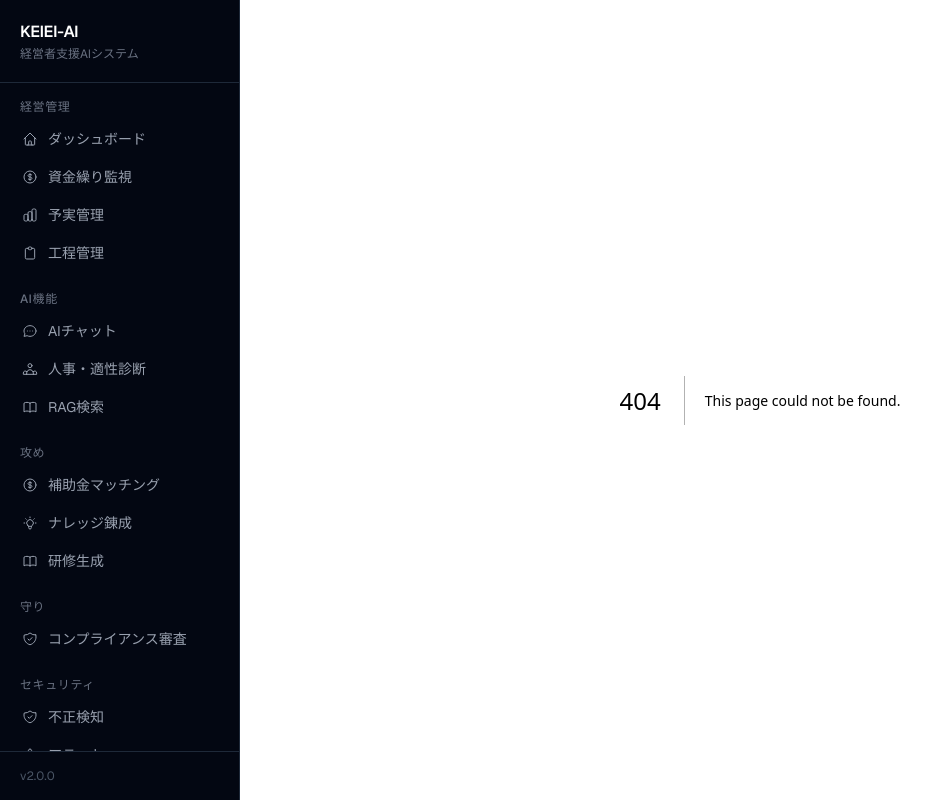
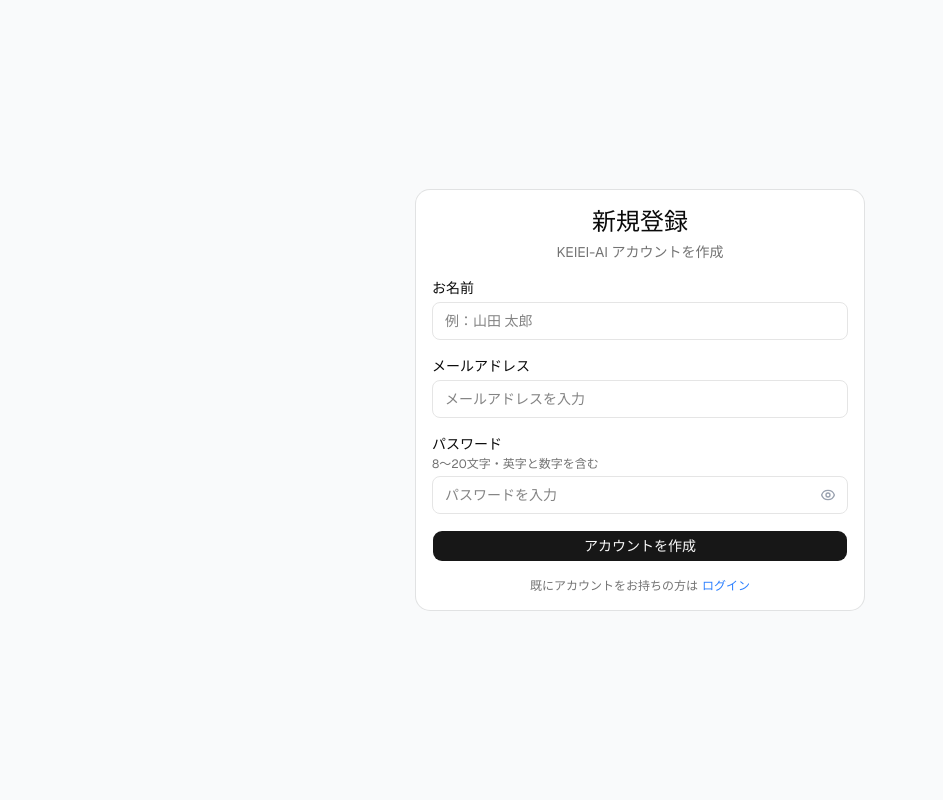
Before and after one commit to 7-mitch/keiei-ai-frontend, a Next.js app: page /register in a window 1280 px wide. Before the commit this address had no page. Shown: the whole page, without its empty margins (0-943 px from the left). Built offline with nearby package versions, Linux system fonts and the light colour scheme; no server answers.

Commit message:
feat: 新規登録・パスワードリセットページ追加、サイドバー非表示パス追加

```diff
--- /dev/null
+++ b/src/app/register/page.tsx
@@ -0,0 +1,154 @@
+"use client";
+import { useState } from "react";
+import { useRouter } from "next/navigation";
+import { api } from "@/lib/api";
+import { Card, CardContent, CardHeader, CardTitle } from "@/components/ui/card";
+import { Button } from "@/components/ui/button";
+
+export default function RegisterPage() {
+  const router = useRouter();
+  const [name,      setName]      = useState("");
+  const [email,     setEmail]     = useState("");
+  const [password,  setPassword]  = useState("");
+  const [showPass,  setShowPass]  = useState(false);
+  const [passError, setPassError] = useState("");
+  const [error,     setError]     = useState("");
+  const [loading,   setLoading]   = useState(false);
+
+  const validatePassword = (value: string) => {
+    if (value.length === 0) { setPassError(""); return; }
+    if (value.length < 8) {
+      setPassError("8文字以上で入力してください");
+    } else if (value.length > 20) {
+      setPassError("20文字以内で入力してください");
+    } else if (!/[a-zA-Z]/.test(value) || !/[0-9]/.test(value)) {
+      setPassError("英字と数字を両方含めてください");
+    } else {
+      setPassError("");
+    }
+  };
+
+  const handleRegister = async () => {
+    if (!name || !email || !password) {
+      setError("すべての項目を入力してください");
+      return;
+    }
+    if (passError) return;
+    setLoading(true);
+    setError("");
+    try {
+      await api.post("/api/auth/register", {
+        name,
+        email,
+        password,
+        role: "operator",
+      });
+      router.push("/login");
+    } catch (e: any) {
+      setError(e?.response?.data?.detail || "登録に失敗しました");
+    } finally {
+      setLoading(false);
+    }
+  };
+
+  return (
+    <div className="flex items-center justify-center min-h-screen bg-gray-50">
+      <Card className="w-full max-w-md">
+        <CardHeader>
+          <CardTitle className="text-2xl text-center">新規登録</CardTitle>
+          <p className="text-center text-muted-foreground text-sm">
+            KEIEI-AI アカウントを作成
+          </p>
+        </CardHeader>
+        <CardContent className="space-y-4">
+
+          {/* 名前 */}
+          <div>
+            <label htmlFor="name" className="text-sm font-medium">お名前</label>
+            <input
+              id="name"
+              name="name"
+              type="text"
+              value={name}
+              onChange={(e) => setName(e.target.value)}
+              placeholder="例：山田 太郎"
+              autoComplete="name"
+              className="w-full mt-1 px-3 py-2 border rounded-md text-sm focus:outline-none focus:ring-2 focus:ring-blue-500"
+            />
+          </div>
+
+          {/* メールアドレス */}
+          <div>
+            <label htmlFor="email" className="text-sm font-medium">メールアドレス</label>
+            <input
+              id="email"
+              name="email"
+              type="email"
+              value={email}
+              onChange={(e) => setEmail(e.target.value)}
+              placeholder="メールアドレスを入力"
+              autoComplete="email"
+              className="w-full mt-1 px-3 py-2 border rounded-md text-sm focus:outline-none focus:ring-2 focus:ring-blue-500"
+            />
+          </div>
+
+          {/* パスワード */}
+          <div>
+            <label htmlFor="password" className="text-sm font-medium">パスワード</label>
+            <p className="text-xs text-muted-foreground mt-0.5">
+              8〜20文字・英字と数字を含む
+            </p>
+            <div className="relative mt-1">
+              <input
+                id="password"
+                name="password"
+                type={showPass ? "text" : "password"}
+                value={password}
+                onChange={(e) => { setPassword(e.target.value); validatePassword(e.target.value); }}
+                placeholder="パスワードを入力"
+                autoComplete="new-password"
+                className={`w-full px-3 py-2 pr-10 border rounded-md text-sm focus:outline-none focus:ring-2 ${
+                  passError ? "border-red-400 focus:ring-red-400" : "focus:ring-blue-500"
+                }`}
+              />
+              <button
+                type="button"
+                onClick={() => setShowPass(!showPass)}
+                aria-label={showPass ? "パスワードを隠す" : "パスワードを表示"}
+                className="absolute right-3 top-1/2 -translate-y-1/2 text-gray-400 hover:text-gray-600"
+                tabIndex={-1}
+              >
+                {showPass ? (
+                  <svg xmlns="http://www.w3.org/2000/svg" className="w-4 h-4" fill="none" viewBox="0 0 24 24" stroke="currentColor">
+                    <path strokeLinecap="round" strokeLinejoin="round" strokeWidth={2} d="M13.875 18.825A10.05 10.05 0 0112 19c-4.478 0-8.268-2.943-9.543-7a9.97 9.97 0 011.563-3.029m5.858.908a3 3 0 114.243 4.243M9.878 9.878l4.242 4.242M9.88 9.88l-3.29-3.29m7.532 7.532l3.29 3.29M3 3l3.59 3.59m0 0A9.953 9.953 0 0112 5c4.478 0 8.268 2.943 9.543 7a10.025 10.025 0 01-4.132 5.411m0 0L21 21" />
+                  </svg>
+                ) : (
+                  <svg xmlns="http://www.w3.org/2000/svg" className="w-4 h-4" fill="none" viewBox="0 0 24 24" stroke="currentColor">
+                    <path strokeLinecap="round" strokeLinejoin="round" strokeWidth={2} d="M15 12a3 3 0 11-6 0 3 3 0 016 0z" />
+                    <path strokeLinecap="round" strokeLinejoin="round" strokeWidth={2} d="M2.458 12C3.732 7.943 7.523 5 12 5c4.478 0 8.268 2.943 9.542 7-1.274 4.057-5.064 7-9.542 7-4.477 0-8.268-2.943-9.542-7z" />
+                  </svg>
+                )}
+              </button>
+            </div>
+            {passError && <p className="text-red-500 text-xs mt-1">{passError}</p>}
+          </div>
+
+          {error && <p className="text-red-500 text-sm">{error}</p>}
+
+          <Button
+            className="w-full"
+            onClick={handleRegister}
+            disabled={loading || !!passError}
+          >
+            {loading ? "登録中..." : "アカウントを作成"}
+          </Button>
+
+          <p className="text-center text-xs text-muted-foreground">
+            既にアカウントをお持ちの方は
+            <a href="/login" className="text-blue-500 ml-1">ログイン</a>
+          </p>
+        </CardContent>
+      </Card>
+    </div>
+  );
+}
--- /dev/null
+++ b/src/app/reset-password/page.tsx
@@ -0,0 +1,93 @@
+"use client";
+import { useState } from "react";
+import { Card, CardContent, CardHeader, CardTitle } from "@/components/ui/card";
+import { Button } from "@/components/ui/button";
+
+export default function ResetPasswordPage() {
+  const [email,     setEmail]     = useState("");
+  const [submitted, setSubmitted] = useState(false);
+  const [loading,   setLoading]   = useState(false);
+
+  const handleSubmit = async () => {
+    if (!email) return;
+    setLoading(true);
+    // 現在はメール送信未実装のため2秒後に完了画面へ
+    await new Promise((r) => setTimeout(r, 2000));
+    setSubmitted(true);
+    setLoading(false);
+  };
+
+  if (submitted) {
+    return (
+      <div className="flex items-center justify-center min-h-screen bg-gray-50">
+        <Card className="w-full max-w-md">
+          <CardHeader>
+            <CardTitle className="text-2xl text-center">📧 メールを送信しました</CardTitle>
+          </CardHeader>
+          <CardContent className="space-y-4 text-center">
+            <p className="text-sm text-muted-foreground">
+              <span className="font-medium text-foreground">{email}</span> に
+              パスワードリセット用のリンクを送信しました。
+            </p>
+            <p className="text-xs text-gray-400">
+              メールが届かない場合は、管理者（nvisio@outlook.jp）にお問い合わせください。
+            </p>
+            <a href="/login" className="block">
+              <Button className="w-full" variant="outline">
+                ログイン画面に戻る
+              </Button>
+            </a>
+          </CardContent>
+        </Card>
+      </div>
+    );
+  }
+
+  return (
+    <div className="flex items-center justify-center min-h-screen bg-gray-50">
+      <Card className="w-full max-w-md">
+        <CardHeader>
+          <CardTitle className="text-2xl text-center">パスワードをリセット</CardTitle>
+          <p className="text-center text-muted-foreground text-sm">
+            登録済みのメールアドレスを入力してください
+          </p>
+        </CardHeader>
+        <CardContent className="space-y-4">
+
+          <div>
+            <label htmlFor="email" className="text-sm font-medium">
+              メールアドレス
+            </label>
+            <input
+              id="email"
+              name="email"
+              type="email"
+              value={email}
+              onChange={(e) => setEmail(e.target.value)}
+              onKeyDown={(e) => e.key === "Enter" && handleSubmit()}
+              placeholder="メールアドレスを入力"
+              autoComplete="email"
+              className="w-full mt-1 px-3 py-2 border rounded-md text-sm focus:outline-none focus:ring-2 focus:ring-blue-500"
+            />
+          </div>
+
+          <p className="text-xs text-gray-400">
+            ※ 現在はメール送信機能準備中です。お急ぎの場合は管理者にお問い合わせください。
+          </p>
+
+          <Button
+            className="w-full"
+            onClick={handleSubmit}
+            disabled={loading || !email}
+          >
+            {loading ? "送信中..." : "リセットリンクを送信"}
+          </Button>
+
+          <a href="/login" className="block text-center text-xs text-gray-400 hover:text-gray-600">
+            ログイン画面に戻る
+          </a>
+        </CardContent>
+      </Card>
+    </div>
+  );
+}
--- a/src/components/SidebarWrapper.tsx
+++ b/src/components/SidebarWrapper.tsx
@@ -130,7 +130,7 @@ function SidebarContent({
   );
 }
 
-const HIDE_SIDEBAR_PATHS = ["/login", "/setup", "/reset-password"];
+const HIDE_SIDEBAR_PATHS = ["/login", "/setup", "/reset-password", "/register"];
 
 export default function SidebarWrapper() {
   const pathname        = usePathname();
```
